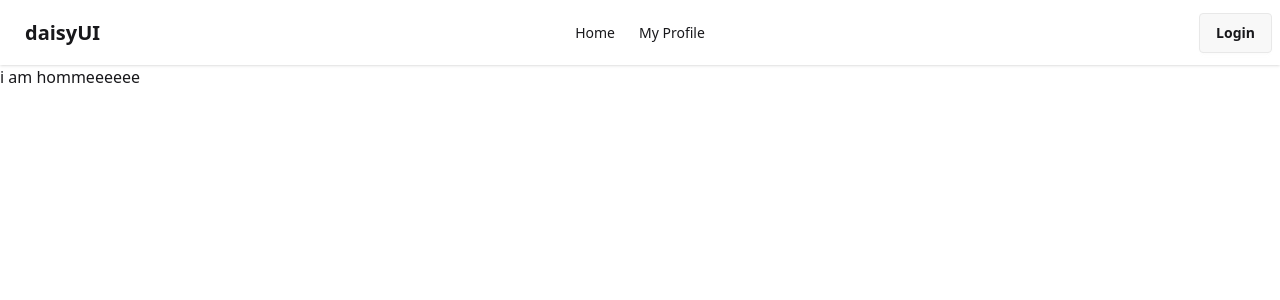
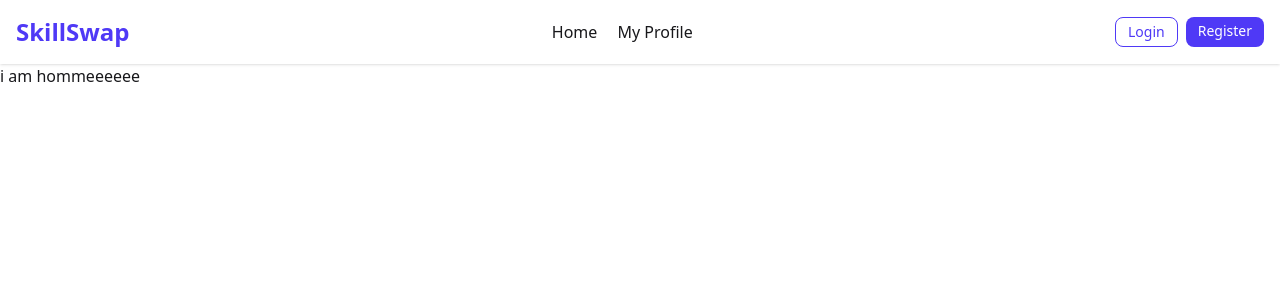
Before and after one commit to nayeem-94/SkillSwap-A-Local-Skill-Exchange-Platform, a React (Vite) app: page / in a window 1280 px wide. Shown: the top 300 px of the page. Built offline with nearby package versions, Linux system fonts and the light colour scheme.

Commit message:
add navbar routin

```diff
--- a/src/components/profile/Profile.jsx
+++ b/src/components/acess setup/Logout.jsx
@@ -1,11 +1,11 @@
 import React from 'react';
 
-const profile = () => {
+const Logout = () => {
     return (
         <div>
-            this is my profile
+            i am logout page
         </div>
     );
 };
 
-export default profile;
+export default Logout;
--- /dev/null
+++ b/src/components/acess setup/Register.jsx
@@ -0,0 +1,11 @@
+import React from 'react';
+
+const Register = () => {
+    return (
+        <div>
+            i am register page
+        </div>
+    );
+};
+
+export default Register;
--- a/src/components/header/Header.jsx
+++ b/src/components/header/Header.jsx
@@ -1,11 +1,15 @@
 import React from 'react';
 import Navbar from './Navber';
+import Test from './Test';
 
 const Header = () => {
     return (
-        <div>
-            <Navbar />
+        <div className='' >
+                <Navbar />
+                {/* <Test /> */}
+
         </div>
+
     );
 };
 
--- a/src/components/header/Navber.jsx
+++ b/src/components/header/Navber.jsx
@@ -1,38 +1,65 @@
-import React from 'react';
+import React, { useState } from 'react';
 import { NavLink } from 'react-router';
 
-const Navbar = () => {
+const Navber = () => {
+
+    const [isLoggedIn, setIsLoggedIn] = useState(false); // Simulated auth state
+    const user = {
+        displayName: "Anya Forger",
+        avatarUrl: "https://i.pravatar.cc/150?img=12" // Placeholder avatar
+    };
+
     return (
-        <div className="navbar bg-base-100 shadow-sm">
-            <div className="navbar-start">
-                <div className="dropdown">
-                    <div tabIndex={0} role="button" className="btn btn-ghost lg:hidden">
-                        <svg xmlns="http://www.w3.org/2000/svg" className="h-5 w-5" fill="none" viewBox="0 0 24 24" stroke="currentColor"> <path strokeLinecap="round" strokeLinejoin="round" strokeWidth="2" d="M4 6h16M4 12h8m-8 6h16" /> </svg>
-                    </div>
-                    <ul
-                        tabIndex="-1"
-                        className="menu menu-sm dropdown-content bg-base-100 rounded-box z-1 mt-3 w-52 p-2 shadow">
-                        <li><NavLink to="/home">Home</NavLink></li>
-                        <li><NavLink to="/myprofile">My Profile</NavLink></li>
-                        <li><NavLink to="/login">Login</NavLink></li>
+        <>
+            <div className='flex justify-between items-center p-4 bg-white shadow '>
+                <div className=" text-xl md:text-2xl font-bold text-indigo-600">
+                    <NavLink to="/home">SkillSwap</NavLink>
+                </div>
+                <div className='space-x-4'>
+                    <span className=" font-medium  "> <NavLink to="/home">Home</NavLink> </span>
+                    <span className=" hidden md:inline font-medium  "> <NavLink to="/myprofile">My Profile</NavLink> </span>
+                </div>
+                <div className='flex gap-2' >
+                    {isLoggedIn ? (
+                        <>
+                            <div className="relative group">
+                                <img
+                                    src={user.avatarUrl}
+                                    alt="User Avatar"
+                                    className="w-8 h-8 rounded-full border-2 border-indigo-500 cursor-pointer"
+                                // title={user.displayName} // Key requirement: Display name on hover
+                                />
+                                <span className="absolute -bottom-8 left-1/2 -translate-x-1/2  scale-0 group-hover:scale-100   bg-gray-800 text-white text-xs px-2 py-1  rounded-md whitespace-nowrap  transition-transform duration-100">
+                                    {user.displayName}
+                                </span>
 
-                    </ul>
-                    <div>
-                    </div>
+                            </div>
+
+                            <span className="px-3 py-1 text-sm font-medium text-white bg-indigo-600 rounded-lg hover:bg-indigo-700 transition">
+                                <NavLink to="/logout">Logout</NavLink>
+                            </span>
+
+                        </>
+                    ) : (
+                        <>
+
+                            <span className="px-3 py-1 text-sm font-medium text-indigo-600 border border-indigo-600 rounded-lg hover:bg-indigo-50 transition">
+                                <NavLink to="/login">Login</NavLink>
+                            </span>
+
+                            <span className="px-3 py-1 text-sm font-medium text-white bg-indigo-600 rounded-lg hover:bg-indigo-700 transition">
+                                <NavLink to="/register">Register</NavLink>
+                            </span>
+                        </>
+
+                    )}
+
+
                 </div>
-                <NavLink to="/" className="btn btn-ghost text-xl">daisyUI</NavLink>
+
             </div>
-            <div className="navbar-center hidden lg:flex">
-                <ul className="menu menu-horizontal px-1">
-                    <li><NavLink to="/home">Home</NavLink></li>
-                    <li><NavLink to="/myprofile">My Profile</NavLink></li>
-                </ul>
-            </div>
-            <div className="navbar-end">
-                <NavLink className="btn" to="/login">Login</NavLink>
-            </div>
-        </div>
+        </>
     );
 };
 
-export default Navbar;
+export default Navber;
--- /dev/null
+++ b/src/components/header/Test.jsx
@@ -0,0 +1,109 @@
+// Navbar.jsx (Using Tailwind CSS)
+
+import React, { useState } from 'react';
+
+const Test = () => {
+    // --- SIMULATED AUTH STATE ---
+    const [isLoggedIn, setIsLoggedIn] = useState(false); // Set to false to see logged-out view
+    const user = {
+        displayName: "Anya Forger",
+        avatarUrl: "https://i.pravatar.cc/150?img=12" // Placeholder avatar
+    };
+
+    const handleAuthAction = (action) => {
+        if (action === 'logout') {
+            setIsLoggedIn(false);
+            console.log('Logging out...');
+        } else {
+            setIsLoggedIn(true);
+            console.log(`${action} successful.`);
+        }
+    };
+    // -----------------------------
+
+    return (
+        <header className="fixed top-0 left-0 w-full bg-white shadow-md z-50">
+            <div className="max-w-7xl mx-auto px-4 sm:px-6 lg:px-8">
+                <div className="flex justify-between items-center h-16">
+
+                    {/* Section 1: Logo and Main Links */}
+                    <div className="flex items-center space-x-8">
+
+                        {/* Logo */}
+                        <a href="/" className="text-2xl font-bold text-indigo-600">
+                            SkillSwap
+                        </a>
+
+                        {/* Home Link (Always Visible) */}
+                        <a
+                            href="/"
+                            className="text-gray-600 hover:text-indigo-600 transition duration-150 ease-in-out"
+                        >
+                            Home
+                        </a>
+
+                        {/* My Profile Link (Logged In Only) */}
+                        {isLoggedIn && (
+                            <a
+                                href="/profile"
+                                className="text-gray-600 hover:text-indigo-600 transition duration-150 ease-in-out"
+                            >
+                                My Profile
+                            </a>
+                        )}
+                    </div>
+
+                    {/* Section 2: Auth Controls (Conditional) */}
+                    <div className="flex items-center space-x-3">
+
+                        {isLoggedIn ? (
+                            /* --- LOGGED IN CONTROLS --- */
+                            <>
+                                {/* User Avatar (Shows displayName on hover) */}
+                                <div className="relative group">
+                                    <img
+                                        src={user.avatarUrl}
+                                        alt="User Avatar"
+                                        className="w-8 h-8 rounded-full border-2 border-indigo-500 cursor-pointer"
+                                        title={user.displayName} // Key requirement: Display name on hover
+                                    />
+                                    {/* Optional: Dropdown menu on click/hover for better UX */}
+                                </div>
+
+                                {/* Logout Button */}
+                                <button
+                                    onClick={() => handleAuthAction('logout')}
+                                    className="px-3 py-1 text-sm font-medium text-white bg-red-500 rounded-lg hover:bg-red-600 transition"
+                                >
+                                    Logout
+                                </button>
+                            </>
+                        ) : (
+                            /* --- LOGGED OUT CONTROLS --- */
+                            <>
+                                {/* Login Button */}
+                                <button
+                                    onClick={() => handleAuthAction('login')}
+                                    className="px-3 py-1 text-sm font-medium text-indigo-600 border border-indigo-600 rounded-lg hover:bg-indigo-50 transition"
+                                >
+                                    Login
+                                </button>
+
+                                {/* Signup Button */}
+                                <button
+                                    onClick={() => handleAuthAction('signup')}
+                                    className="px-3 py-1 text-sm font-medium text-white bg-indigo-600 rounded-lg hover:bg-indigo-700 transition"
+                                >
+                                    Signup
+                                </button>
+                            </>
+                        )}
+                    </div>
+
+                </div>
+            </div>
+        </header>
+    );
+};
+
+export default Test;
--- a/src/layout/Homelayout.jsx
+++ b/src/layout/Homelayout.jsx
@@ -7,6 +7,7 @@ const Homelayout = () => {
         <div>
             <Header></Header>
             <Outlet></Outlet>
+
         </div>
     );
 };
```
Also changed, not shown: src/router/router.jsx (+11 -0 lines), src/components/Home/Home.jsx (line endings or trailing spaces).
